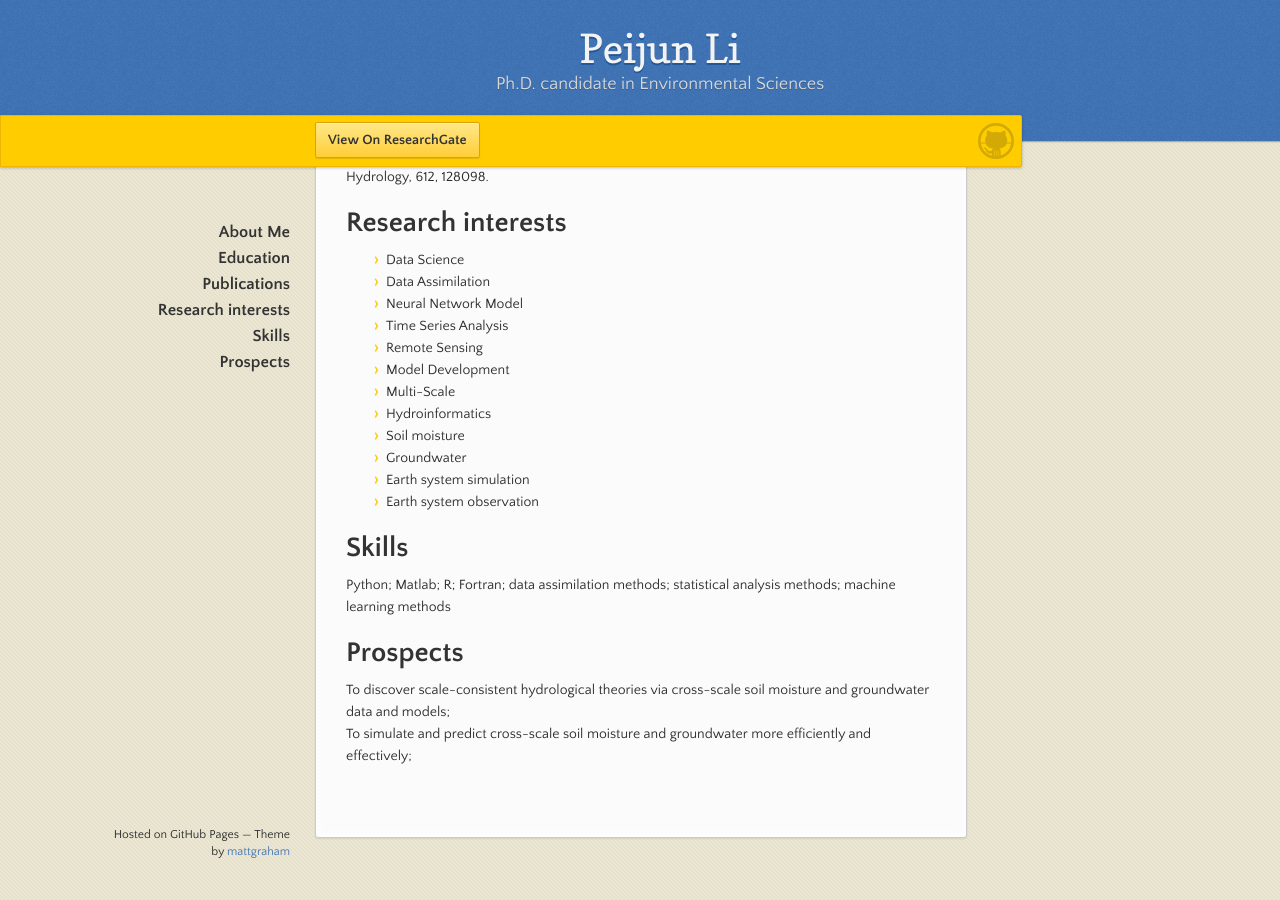
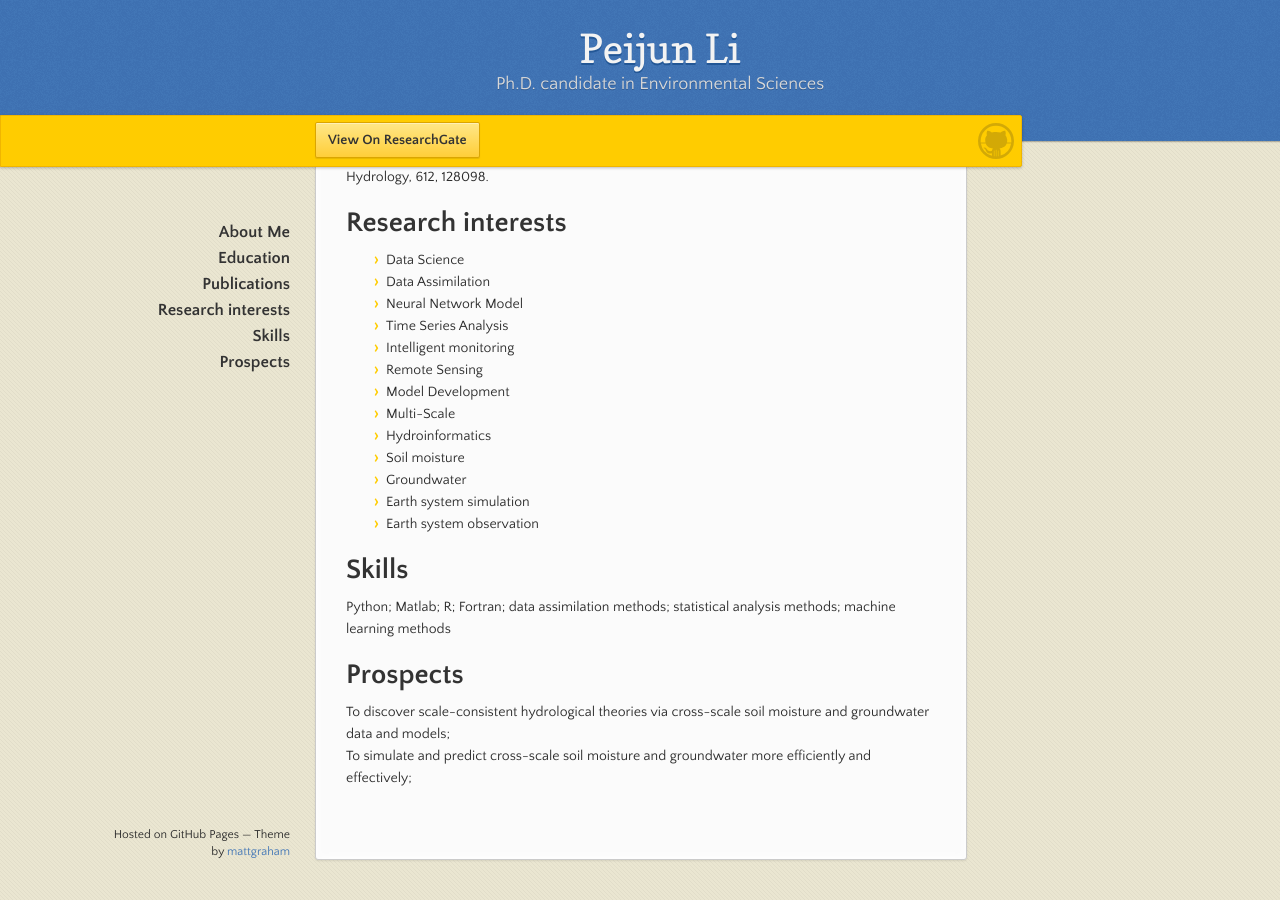
Before and after one commit to PercyLeeMaxWell/PercyLeeMaxWell.github.io, a Jekyll site: the page built from index.md, in a window 1280 px wide and 900 px high, scrolled down 787 px. Built offline with Jekyll 4.4.1, drawn with Linux system fonts in a browser that asks for light colours; before the commit the page ends 1665 px from its top, so only the background shows below that.

Commit message:
Update index.md

```diff
--- a/index.md
+++ b/index.md
@@ -19,6 +19,7 @@ Yin, W., Yang, S., Hu, L., Tian, S., Wang, X., Zhao, R., & **Li, P.** (2022). Im
 * Data Assimilation
 * Neural Network Model
 * Time Series Analysis
+* Intelligent monitoring
 * Remote Sensing
 * Model Development
 * Multi-Scale
```
